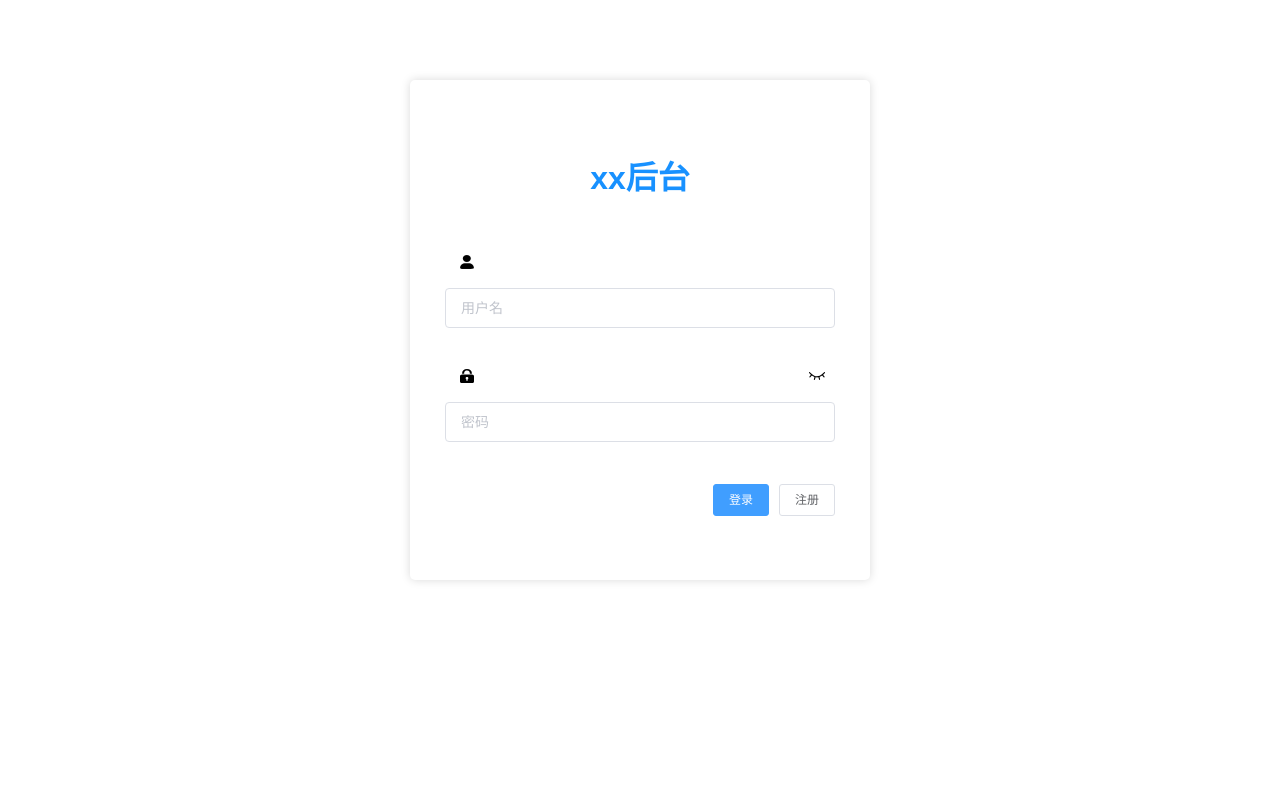
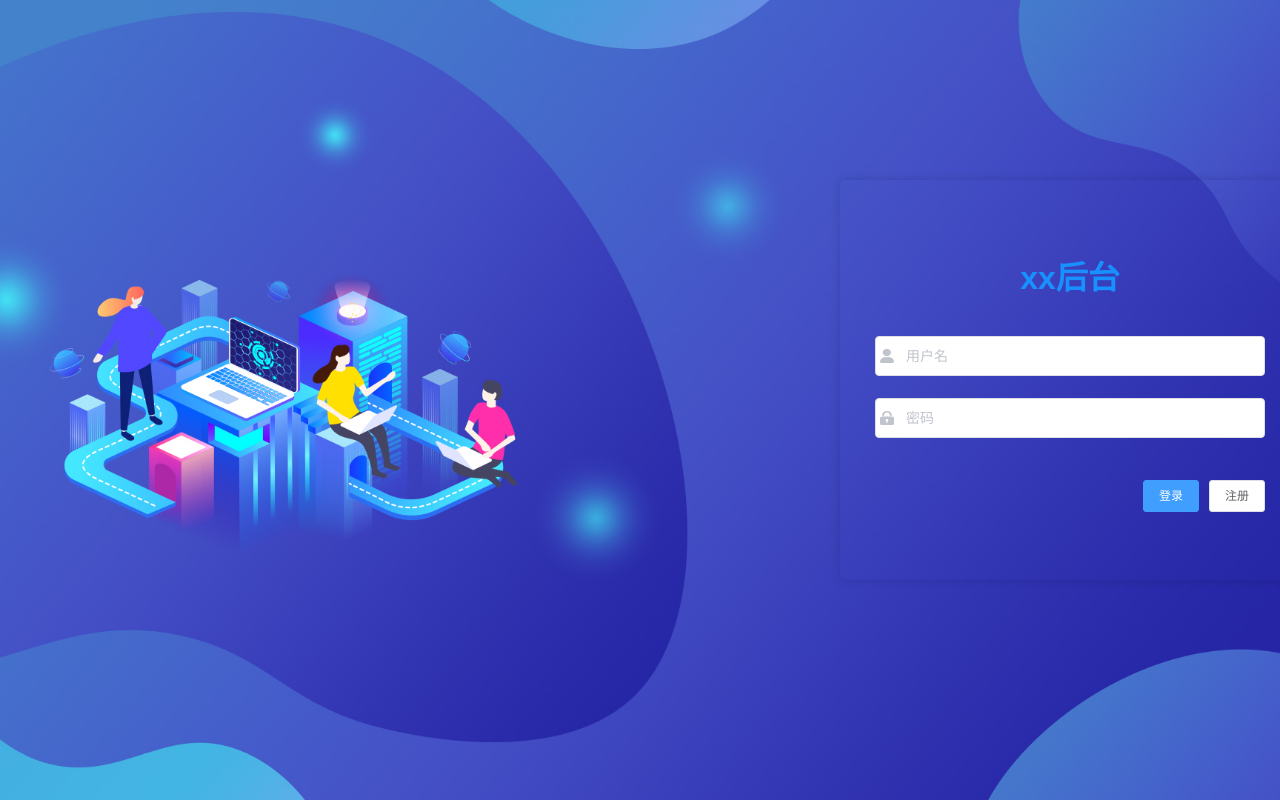
Before and after one commit to shenbeixinqu/flask_web_front, a Vue app: page /#/login in a window 1280 px wide. Built offline with nearby package versions, Linux system fonts and the light colour scheme.

Commit message:
添加背景圖

```diff
--- a/src/views/login/login_back.vue
+++ b/src/views/login/login_back.vue
@@ -10,33 +10,29 @@
         <h3 class="title">xx后台</h3>
       </div>
       <el-form-item prop="account">
-        <span class="svg-container">
-          <svg-icon icon-class="user" />
-        </span>
         <el-input
           ref="account"
           v-model="loginForm.account"
           placeholder="用户名"
           name="account"
           type="text"
-        />
+        >
+          <template #prefix>
+            <span><svg-icon icon-class="user" /></span>
+          </template>
+        </el-input>
       </el-form-item>
       <el-form-item prop="password">
-        <span class="svg-container">
-          <svg-icon icon-class="password" />
-        </span>
         <el-input
           ref="password"
           v-model="loginForm.password"
           :type="passwordType"
           placeholder="密码"
-        />
-        <span class="show-pwd" @click="showPwd">
-          <svg-icon
-            :icon-class="passwordType === 'password' ? 'eye' : 'eye-open'"
-          />
-        </span>
-      </el-form-item>
+        >
+          <template #prefix>
+            <span><svg-icon icon-class="password" /></span>
+          </template>
+        </el-input></el-form-item>
       <div style="float: right; margin-top:20px">
         <el-button
           type="primary"
@@ -85,6 +81,10 @@ export default {
   background: #fff;
   min-height: 100%;
   width: 100%;
+  height: 100vh;
+  background: url('~@/assets/background.jpg') center center fixed
+      no-repeat;
+  background-size: cover;
   overflow: hidden;
   .login-form {
     position: relative;
@@ -95,9 +95,9 @@ export default {
     margin-top: 80px;
     overflow: hidden;
     border-width: 0px;
-    left: 0px;
-    top: 0px;
-    height: 500px;
+    left: 430px;
+    top: 100px;
+    height: 400px;
     background: inherit;
     background-color: rgba(255, 255, 255, 1);
     border: none;
```
Also changed, not shown: src/assets/background.jpg (added).
